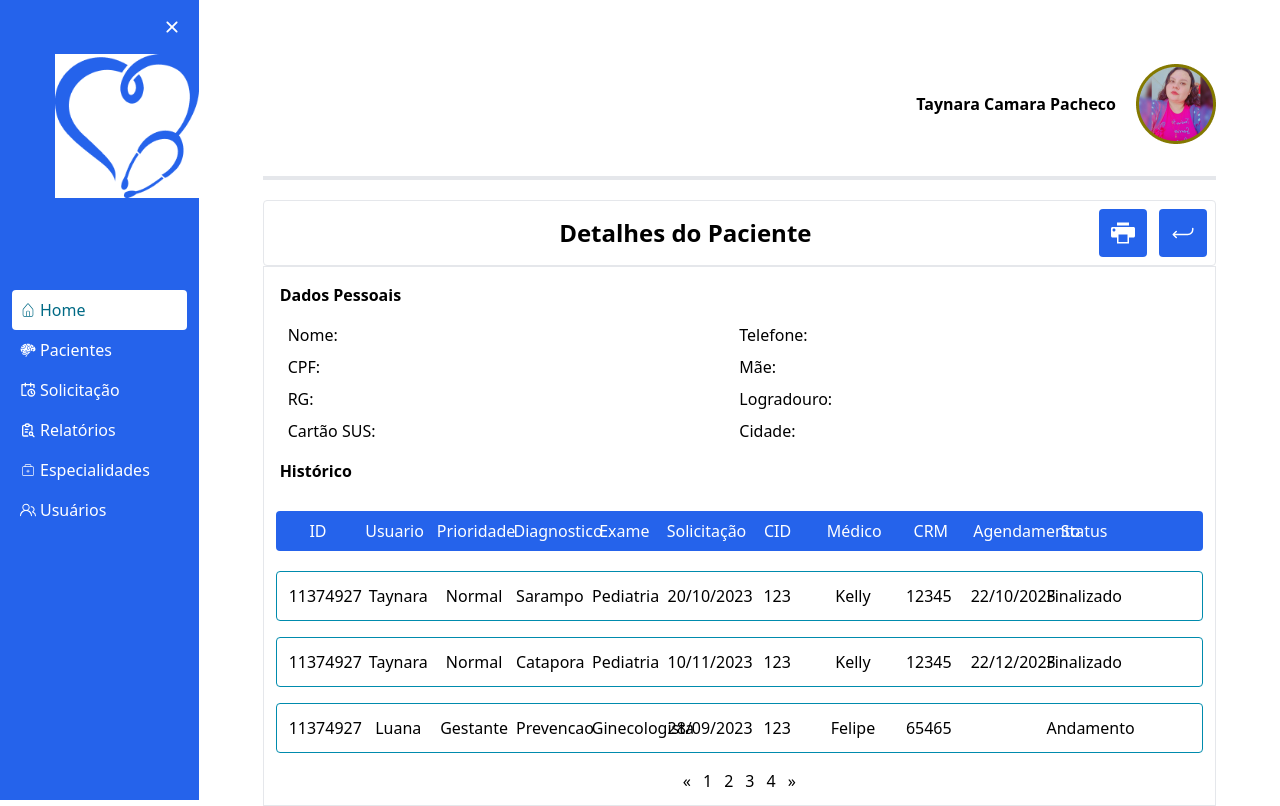
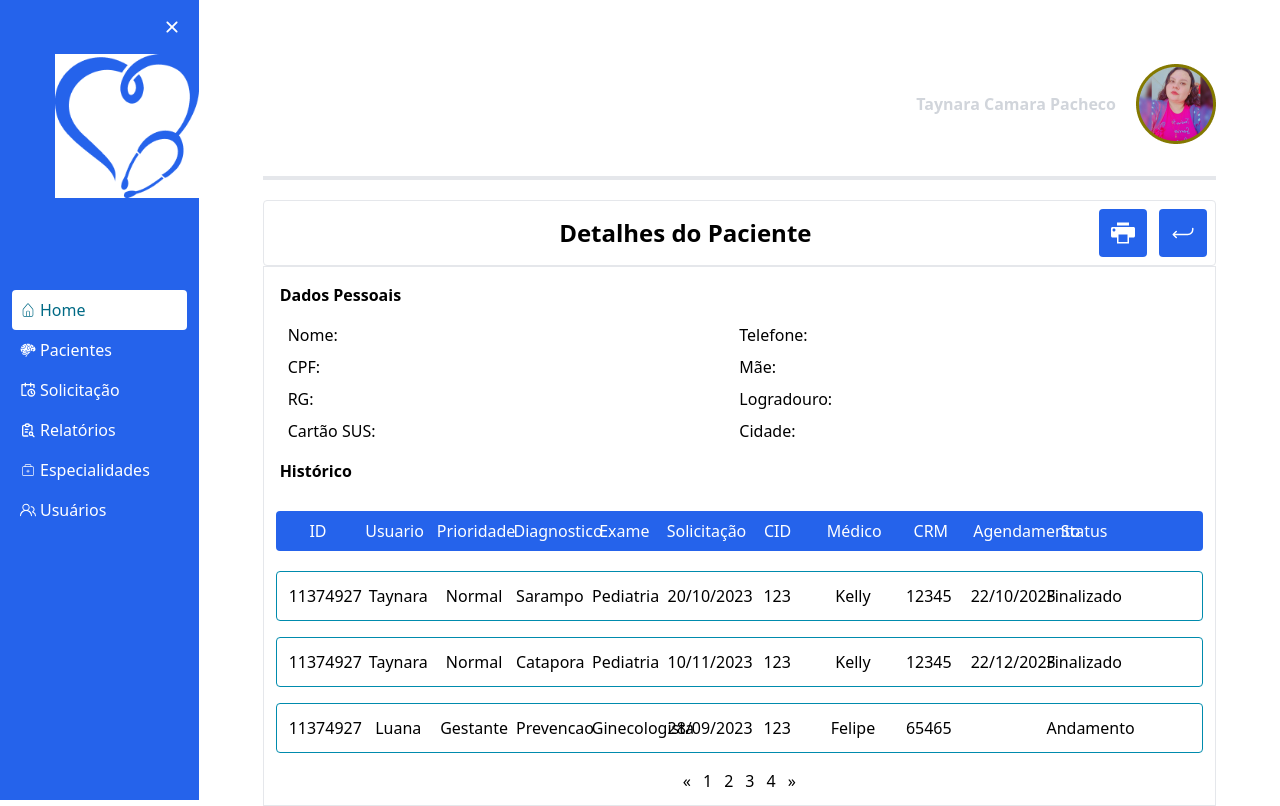
Before and after one commit to erivamjr/app-tfd, a React (Vite) app in the folder web/: page /detalhespaciente/1 in a window 1280 px wide. Built offline with nearby package versions, Linux system fonts and the light colour scheme.

Commit message:
💄style: text-gray name

```diff
--- a/web/src/Components/UserProfile/UserName.tsx
+++ b/web/src/Components/UserProfile/UserName.tsx
@@ -1,3 +1,3 @@
 export default function UserName({ name }) {
-  return <div className="text-black font-bold">{name}</div>;
+  return <div className=" text-gray-300 font-bold">{name}</div>;
 }
```
